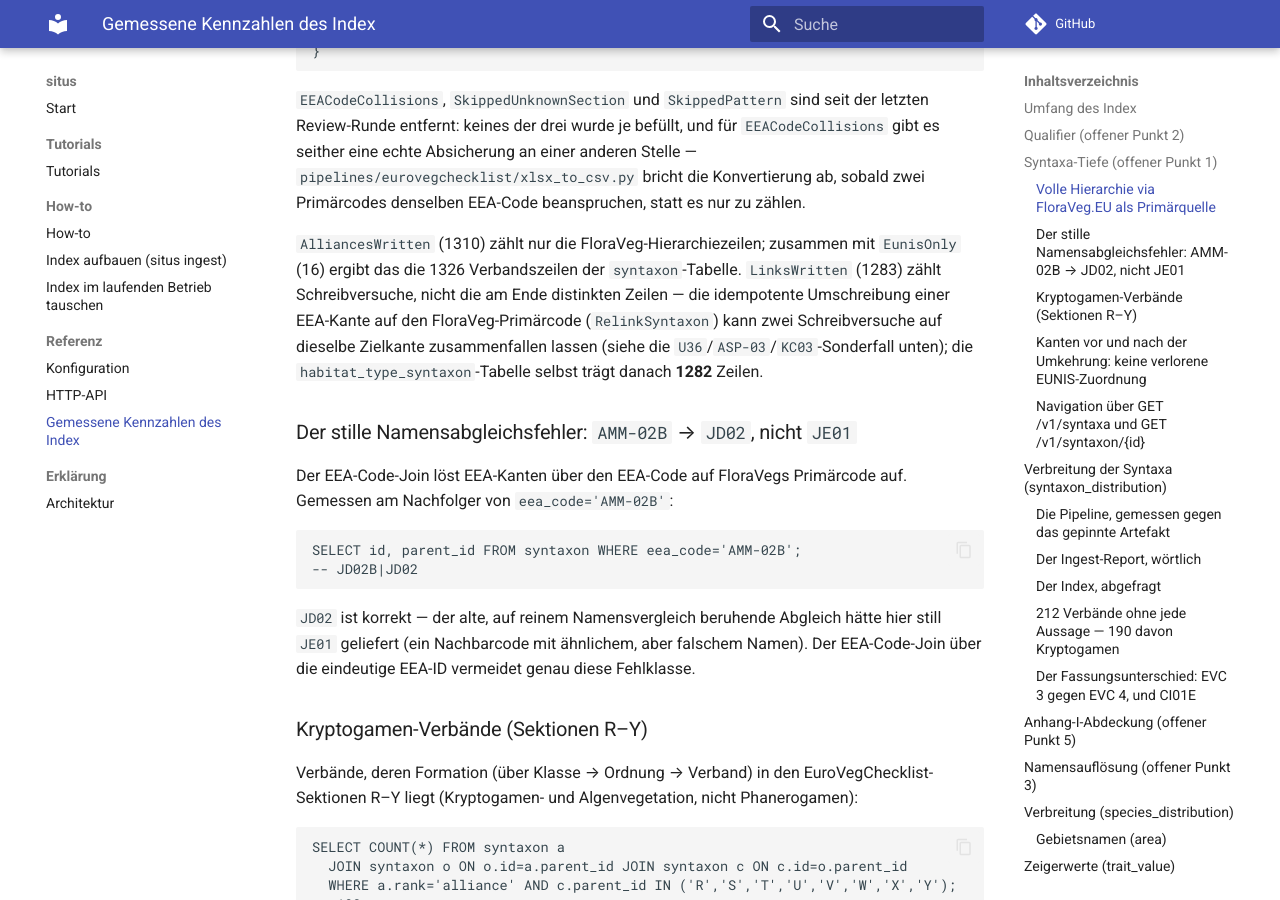
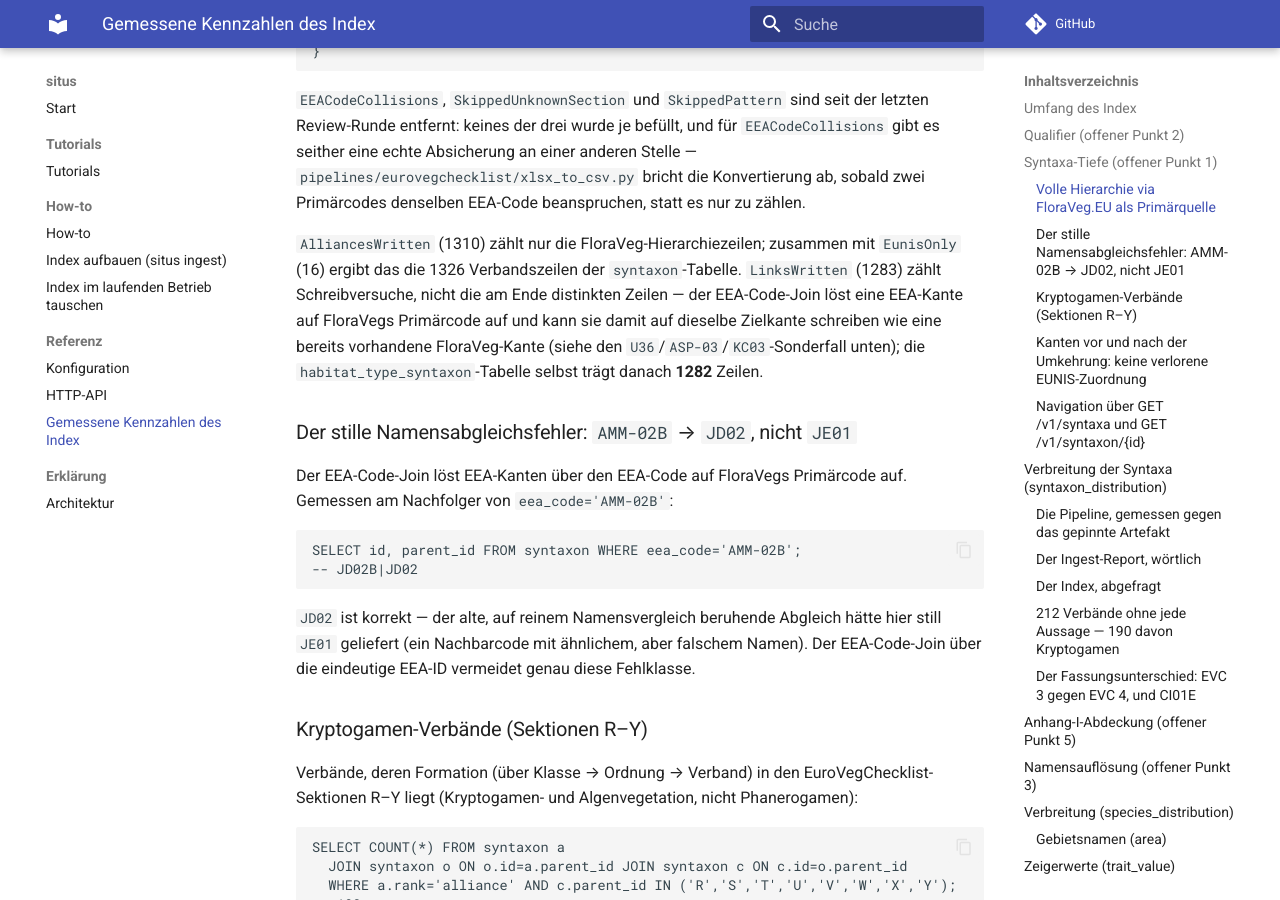
Before and after one commit to jobrunner/situs, an MkDocs documentation site: the page built from docs/reference/measured-index.md, in a window 1280 px wide and 900 px high, scrolled down 3638 px. Built offline with MkDocs 1.6.1 and Material for MkDocs 9.7.7, drawn with Linux system fonts in a browser that asks for light colours; comment, search, counter and statistics services are not loaded.

Commit message:
docs: Kantenzahl-Erklaerung ohne das entfernte RelinkSyntaxon begruenden
Die Zahlen (1283 Schreibversuche, 1282 Zeilen) bleiben unveraendert richtig,
nur der genannte Mechanismus existiert seit dem ClearSyntaxa-Fix nicht mehr.
Das Zusammenfallen entsteht am EEA-Code-Join selbst, wie der U36-Abschnitt
weiter unten bereits beschreibt.

```diff
--- a/docs/reference/measured-index.md
+++ b/docs/reference/measured-index.md
@@ -167,9 +167,9 @@ zählen.
 `AlliancesWritten` (1310) zählt nur die FloraVeg-Hierarchiezeilen; zusammen mit
 `EunisOnly` (16) ergibt das die 1326 Verbandszeilen der `syntaxon`-Tabelle.
 `LinksWritten` (1283) zählt Schreibversuche, nicht die am Ende distinkten
-Zeilen — die idempotente Umschreibung einer EEA-Kante auf den FloraVeg-Primärcode
-(`RelinkSyntaxon`) kann zwei Schreibversuche auf dieselbe Zielkante
-zusammenfallen lassen (siehe die `U36`/`ASP-03`/`KC03`-Sonderfall unten); die
+Zeilen — der EEA-Code-Join löst eine EEA-Kante auf FloraVegs Primärcode auf und
+kann sie damit auf dieselbe Zielkante schreiben wie eine bereits vorhandene
+FloraVeg-Kante (siehe den `U36`/`ASP-03`/`KC03`-Sonderfall unten); die
 `habitat_type_syntaxon`-Tabelle selbst trägt danach **1282** Zeilen.
 
 ### Der stille Namensabgleichsfehler: `AMM-02B` → `JD02`, nicht `JE01`
```
